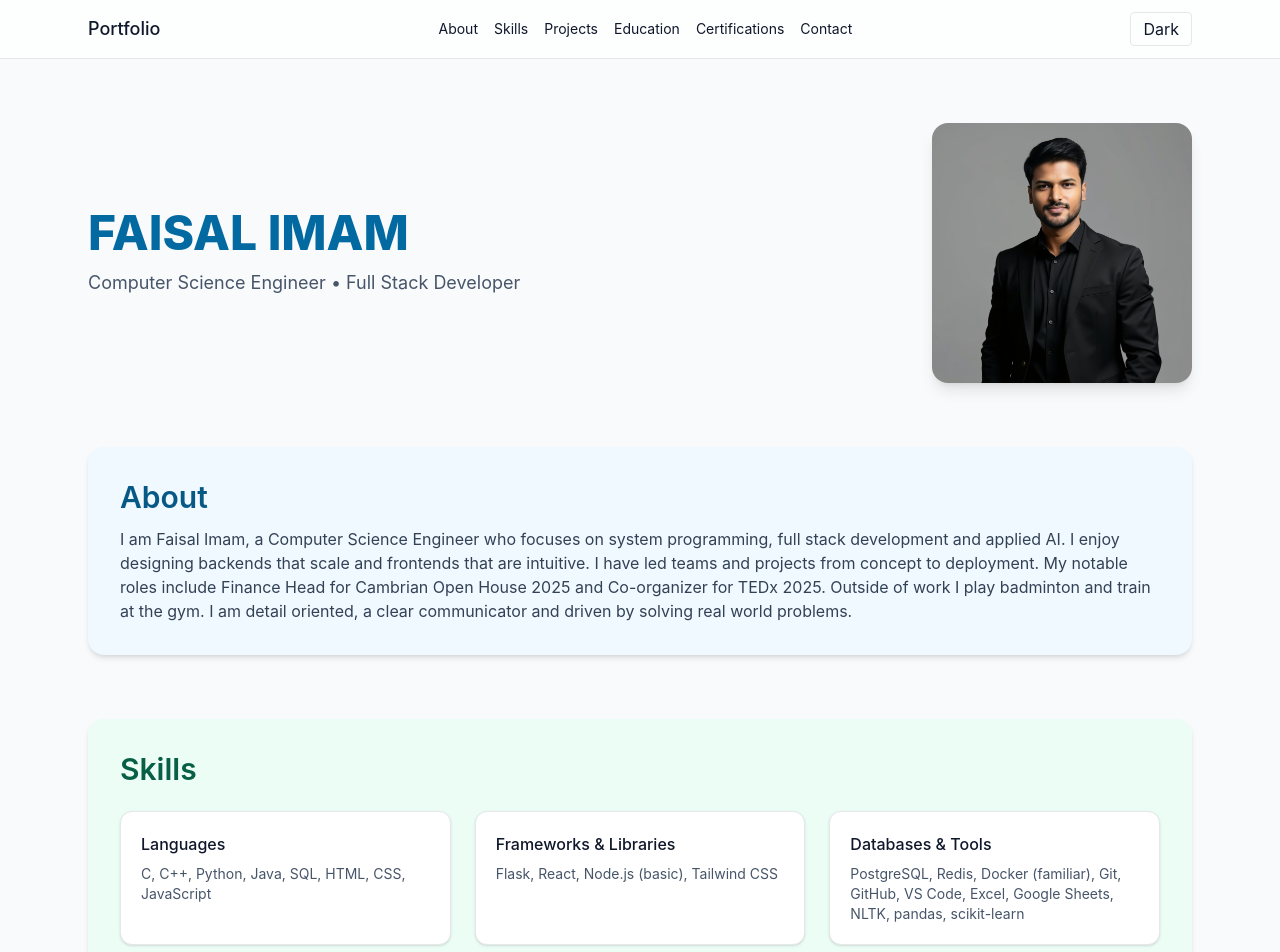
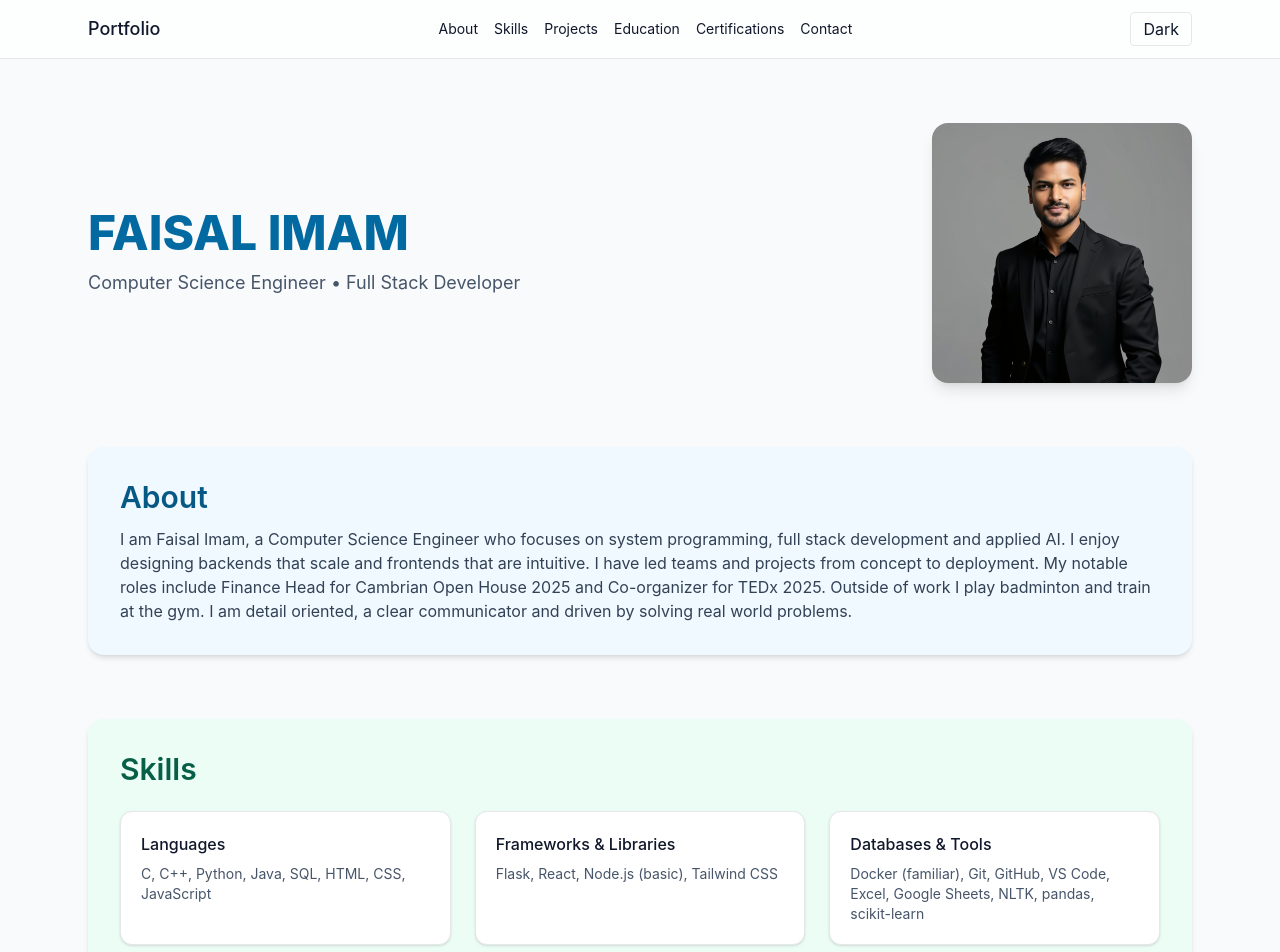
Before and after one commit to faisalimam1/Faisal-portfolio, a Next.js app: page / in a window 1280 px wide. Shown: the top 952 px of the page. Built offline with nearby package versions, Linux system fonts and the light colour scheme.

Commit message:
Update siteData.js

```diff
--- a/src/data/siteData.js
+++ b/src/data/siteData.js
@@ -12,8 +12,6 @@ export const HERO = {
     'Languages': ['C', 'C++', 'Python', 'Java', 'SQL', 'HTML', 'CSS', 'JavaScript'],
     'Frameworks & Libraries': ['Flask', 'React', 'Node.js (basic)', 'Tailwind CSS'],
     'Databases & Tools': [
-      'PostgreSQL',
-      'Redis',
       'Docker (familiar)',
       'Git',
       'GitHub',
```
